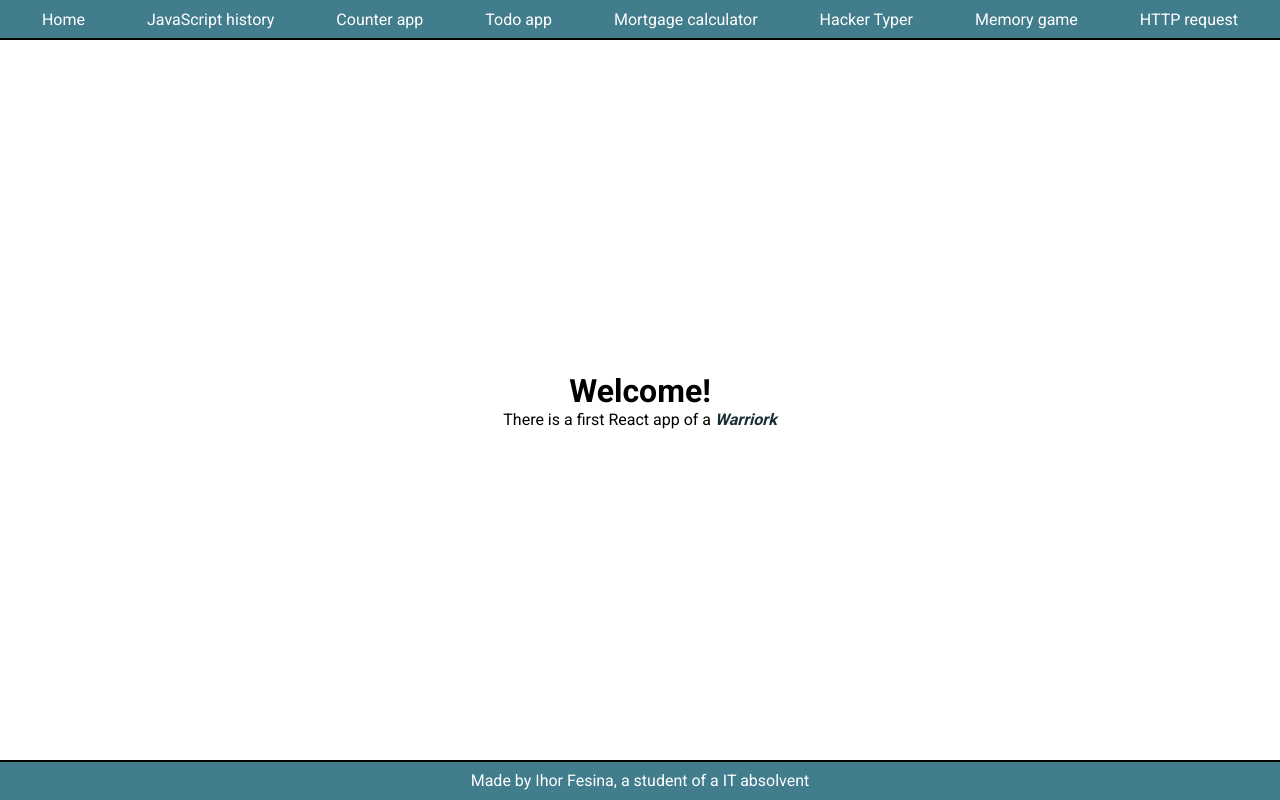
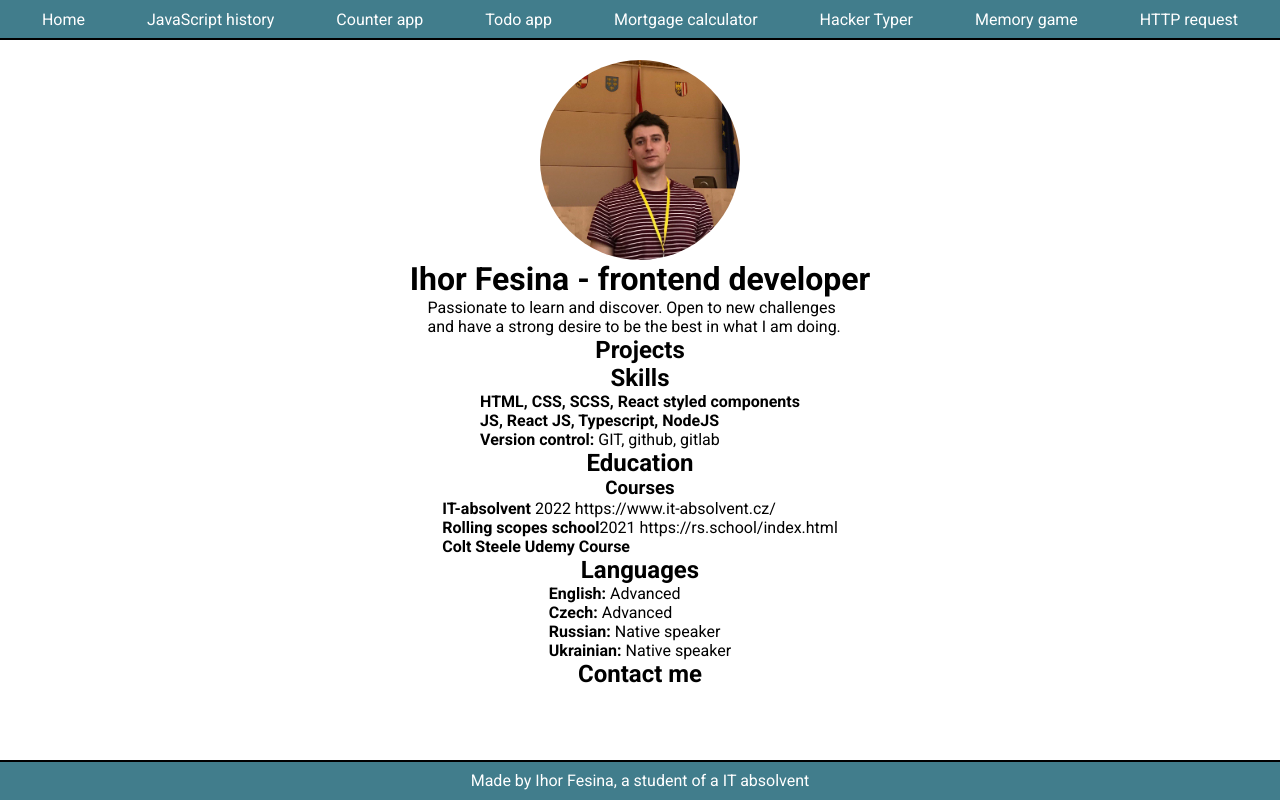
Before and after one commit to warriork/ReactJS-portfolio, a React (Create React App) app: page / in a window 1280 px wide. Built offline with nearby package versions, Linux system fonts and the light colour scheme.

Commit message:
start cv

```diff
--- a/package.json
+++ b/package.json
@@ -24,6 +24,7 @@
     "react": "^18.2.0",
     "react-dom": "^18.2.0",
     "react-helmet": "^6.1.0",
+    "react-markdown": "^8.0.3",
     "react-router-dom": "^6.3.0",
     "react-scripts": "5.0.1",
     "styled-components": "^5.3.5",
--- a/src/App.tsx
+++ b/src/App.tsx
@@ -1,3 +1,4 @@
+import { BlogApp } from './blogApp/BlogApp'
 import { CounterApp } from './CounterApp/CounterApp'
 import { HackerTyper } from './hacker-typer/HackerTyper'
 import { Homepage } from './Homepage/Homepage'
@@ -26,6 +27,7 @@ export const App = () => {
           <Route path={urls.hackerTyper} element={<HackerTyper />} />
           <Route path={urls.memoryGame} element={<MemoryGame />} />
           <Route path={urls.httpFilter} element={<HttpFilterApp />} />
+          <Route path={urls.blogApp} element={<BlogApp />} />
         </Route>
       </Routes>
     </>
--- a/src/CounterApp/CounterApp.tsx
+++ b/src/CounterApp/CounterApp.tsx
@@ -1,4 +1,3 @@
-import { Div_Wrapper } from '../components/Div_Wrapper'
 import { Helmet } from 'react-helmet'
 import { Link } from 'react-router-dom'
 import { styles } from '../theme'
@@ -51,6 +50,19 @@ class CounterApp extends React.Component<Props, State> {
   }
 }
 
+export const Div_Wrapper = styled.div`
+  width: 100%;
+  min-height: calc(100vh - 80px);
+  display: flex;
+  flex-direction: column;
+  align-items: center;
+  justify-content: center;
+  background: ${styles.color.main};
+  @media (max-width: ${styles.breakingPoints.s}) {
+    min-height: calc(100vh-40px);
+  }
+`
+
 const Div_Calculator = styled.div`
   margin: 0 auto;
   display: flex;
--- a/src/Homepage/Homepage.tsx
+++ b/src/Homepage/Homepage.tsx
@@ -3,20 +3,73 @@ import { Link } from 'react-router-dom'
 import { styles } from '../theme'
 import { urls } from '../urls'
 import React from 'react'
+import avatar from '../assets/avatar.jpg'
 import styled from 'styled-components'
 
 export const Homepage = () => {
   return (
     <Div_Wrapper>
-      <h1>Welcome!</h1>
-      <p>
-        There is a first <span>React app</span> of a{' '}
-        <Link_Styled href={urls.warriorkGitLab}>Warriork</Link_Styled>
-      </p>
+      <Avatar_Img src={avatar}></Avatar_Img>
+      <H1_Styled>Ihor Fesina - frontend developer</H1_Styled>
+      <AboutMe_P>
+        Passionate to learn and discover. Open to new challenges and have a strong desire to be the
+        best in what I am doing.
+      </AboutMe_P>
+      <h2>Projects</h2>
+      <Projects_Div></Projects_Div>
+      <h2>Skills</h2>
+
+      <List>
+        <li>
+          <strong>HTML, CSS, SCSS, React styled components</strong>
+        </li>
+        <li>
+          <strong>JS, React JS, Typescript, NodeJS</strong>
+        </li>
+        <li>
+          <strong>Version control:</strong> GIT, github, gitlab
+        </li>
+      </List>
+      <h2>Education</h2>
+      <h3>Courses</h3>
+      <List>
+        <li>
+          <b>IT-absolvent </b>2022 <a>https://www.it-absolvent.cz/</a>
+        </li>
+        <li>
+          <b>Rolling scopes school</b>2021 <a>https://rs.school/index.html</a>
+        </li>
+        <li>
+          <b>Colt Steele Udemy Course</b>
+        </li>
+      </List>
+      <h2>Languages</h2>
+      <List>
+        <li>
+          <strong>English: </strong>
+          Advanced
+        </li>
+        <li>
+          <strong>Czech: </strong>Advanced
+        </li>
+        <li>
+          <strong>Russian: </strong>Native speaker
+        </li>
+        <li>
+          <strong>Ukrainian: </strong>Native speaker
+        </li>
+      </List>
+      <h2>Contact me</h2>
     </Div_Wrapper>
   )
 }
-
+const Avatar_Img = styled.img`
+  margin-top: 20px;
+  height: 200px;
+  width: 200px;
+  border-radius: 50%;
+`
+const H1_Styled = styled.h1``
 const Link_Styled = styled.a`
   font-style: italic;
   cursor: pointer;
@@ -25,3 +78,10 @@ const Link_Styled = styled.a`
   color: ${styles.color.fontDark};
   transition: 0.2s;
 `
+const AboutMe_P = styled.p`
+  max-width: 425px;
+`
+const Projects_Div = styled.div``
+const List = styled.ul`
+  list-style: none;
+`
--- /dev/null
+++ b/src/blogApp/ArticleDetail.tsx
@@ -0,0 +1,5 @@
+import React from 'react'
+
+export const ArticleDetail = () => {
+  return <div>ArticleDetail</div>
+}
--- /dev/null
+++ b/src/blogApp/BlogApp.tsx
@@ -0,0 +1,52 @@
+import { ArticleDetail } from './ArticleDetail'
+import { BlogArticles } from './BlogArticles'
+import { BlogContext, BlogContextProvider } from './BlogAppContextProvider'
+import { Div_Wrapper } from '../components/Div_Wrapper'
+import { Helmet } from 'react-helmet'
+import { NavLink, Route, Routes } from 'react-router-dom'
+import { styles } from '../theme'
+import { urls } from '../urls'
+import React from 'react'
+import reactMarkdown from 'react-markdown'
+import styled from 'styled-components'
+
+export const BlogApp = () => {
+  return (
+    <Div_Wrapper>
+      <Helmet>
+        <title>Blog app</title>
+      </Helmet>
+      <h1>Blog</h1>
+      <Navbar_Styled>
+        <Link_Router to={urls.createArticle}>New Article</Link_Router>
+        <Link_Router to={urls.blogApp}>Articles</Link_Router>
+      </Navbar_Styled>
+      <BlogContextProvider>
+        <Routes>
+          <Route path={urls.blogApp} element={<BlogArticles />} />
+          <Route path={urls.createArticle} element={<div />} />
+          {/* <Route path={articleUrl} element={<ArticleDetail />} /> */}
+        </Routes>
+        <BlogArticles />
+      </BlogContextProvider>
+    </Div_Wrapper>
+  )
+}
+
+const Navbar_Styled = styled.nav``
+const Link_Router = styled(NavLink)`
+  /* display: flex;
+  align-items: center;
+  justify-content: center;
+  color: ;
+  text-decoration: none;
+  cursor: pointer;
+  height: 40px;
+  padding: 0 20px;
+  background: none;
+  transition: 0.5s ease-in-out;*/
+  background: ${props => (props.className === 'active' ? styles.color.layoutActive : 'none')};
+  /*  &:hover {
+    background: ;
+  }*/
+`
--- /dev/null
+++ b/src/blogApp/BlogAppContextProvider.ts
@@ -0,0 +1,8 @@
+import { genericHookContextBuilder } from '../utils/createCustomContextHook'
+import { useState } from 'react'
+
+export const useLogicState = () => {
+  return { a: '1' }
+}
+export const { ContextProvider: BlogContextProvider, Context: BlogContext } =
+  genericHookContextBuilder(useLogicState)
--- /dev/null
+++ b/src/blogApp/BlogArticles.tsx
@@ -0,0 +1,5 @@
+import React from 'react'
+
+export const BlogArticles = () => {
+  return <div>qwerty</div>
+}
--- a/src/components/Div_Wrapper.ts
+++ b/src/components/Div_Wrapper.ts
@@ -7,7 +7,6 @@ export const Div_Wrapper = styled.div`
   min-height: calc(100vh - 80px);
   display: flex;
   flex-direction: column;
-  justify-content: center;
   align-items: center;
   background: ${styles.color.main};
   @media (max-width: ${styles.breakingPoints.s}) {
--- a/src/urls.ts
+++ b/src/urls.ts
@@ -11,4 +11,7 @@ export const urls = {
   hackerTyper: '/hacker-typer',
   memoryGame: '/memory-game',
   httpFilter: '/http-filter',
+  blogApp: '/blog',
+  createArticle: '/new-article',
+  articleDetail: '/article',
 } as const
```
Also changed, not shown: src/assets/avatar.jpg (added), 1 other file (tests, documents, lock files or other folders).
